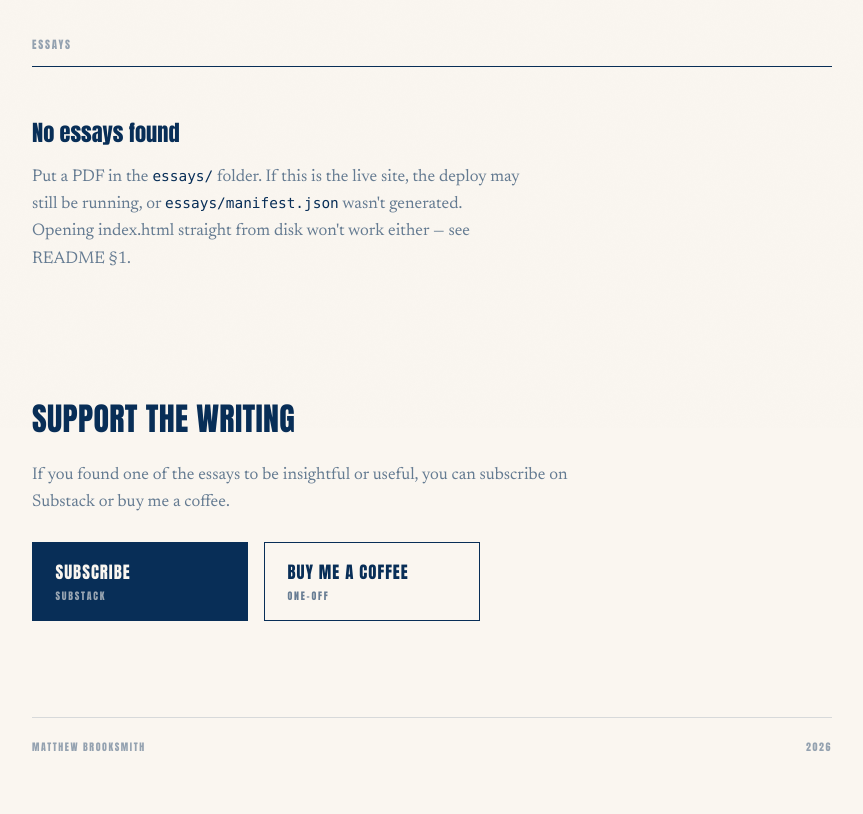
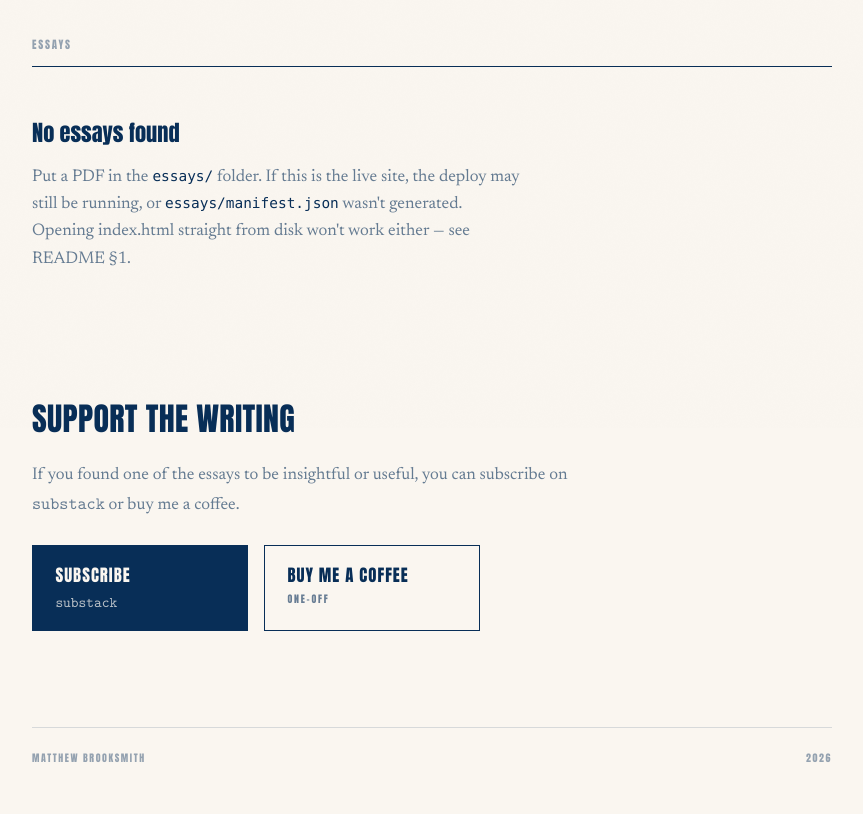
Before and after one commit to matthew-brooksmith/physics-website, a plain HTML site: page index.html in a window 1280 px wide. Shown: the part 372-1186 px from the top of the page, without its empty margins (208-1071 px from the left). Drawn offline with Linux system fonts and the light colour scheme; no server answers.

Commit message:
Set "substack" in LaTeX typewriter font (Latin Modern Mono)
Co-Authored-By: Claude Opus 5.5 <noreply@anthropic.com>
Claude-Session: https://claude.ai/code/session_01N4VokfiKTxdAZdR2BbvtAy

```diff
--- a/app.js
+++ b/app.js
@@ -176,7 +176,7 @@
 
     var s = CONFIG.support || {};
     var buttons = [
-      { href: safeHref(s.substack), label: "Subscribe", sub: "Substack", cls: "btn btn-primary" },
+      { href: safeHref(s.substack), label: "Subscribe", sub: "substack", subCls: "btn-sub tt", cls: "btn btn-primary" },
       { href: safeHref(s.buymeacoffee), label: "Buy me a coffee", sub: "One-off", cls: "btn" }
     ].filter(function (b) { return b.href; });
 
@@ -185,14 +185,18 @@
       return;
     }
     $("supportTitle").textContent = s.heading || "Support";
-    $("supportText").textContent = s.text || "";
+    // Every "Substack" in the text is set like LaTeX's \texttt{substack}.
+    String(s.text || "").split(/(substack)/i).forEach(function (part, i) {
+      $("supportText").appendChild(i % 2 ? el("span", "tt", part.toLowerCase())
+                                         : document.createTextNode(part));
+    });
     buttons.forEach(function (b) {
       var a = el("a", b.cls);
       a.href = b.href;
       a.target = "_blank";
       a.rel = "noopener";
       a.appendChild(el("span", "btn-label", b.label));
-      a.appendChild(el("span", "btn-sub", b.sub));
+      a.appendChild(el("span", b.subCls || "btn-sub", b.sub));
       $("supportButtons").appendChild(a);
     });
   }
--- a/style.css
+++ b/style.css
@@ -2,6 +2,16 @@
    PALETTE — the same two colours as the photography site.
    Everything else is one of these at reduced opacity.
    ══════════════════════════════════════════════════════════════════════ */
+/* Latin Modern Mono — the open version of LaTeX's \texttt font (Computer
+   Modern Typewriter). Used for the word "substack". Kept here rather than in
+   fonts.css because that file is regenerated by tools/fetch-fonts.py.
+   Licence: GUST Font License (free to redistribute). */
+@font-face{
+  font-family:"Latin Modern Mono";
+  font-style:normal; font-weight:400; font-display:swap;
+  src:url(fonts/lmmono10-regular.woff2) format("woff2");
+}
+
 :root{
   --paper: #faf6f0;   /* warm off-white */
   --ink:   #082e57;   /* deep navy — type, rules, buttons */
@@ -17,6 +27,7 @@
 
   --display: "Anton", Impact, "Arial Narrow Bold", sans-serif;
   --serif:   "Newsreader", "Iowan Old Style", Charter, Georgia, serif;
+  --tt:      "Latin Modern Mono", "CMU Typewriter Text", "Courier New", monospace;
 }
 
 *{ box-sizing:border-box; margin:0; padding:0; }
@@ -172,6 +183,10 @@ body.is-empty .list{ display:none; }
 .btn-label{ font-family:var(--display); font-size:1.05rem; letter-spacing:.06em; text-transform:uppercase; }
 .btn-sub{ font-family:var(--display); font-size:.62rem; letter-spacing:.18em; text-transform:uppercase; opacity:.6; }
 
+/* \texttt{substack} */
+.tt{ font-family:var(--tt); font-size:1.02em; letter-spacing:0; text-transform:none; }
+.btn-sub.tt{ font-size:.92rem; opacity:.75; }
+
 /* ══════════════ FOOTER ══════════════ */
 .footer{
   display:flex; justify-content:space-between; gap:1rem;
```
Also changed, not shown: fonts/lmmono10-regular.woff2 (added), 1 other file.
